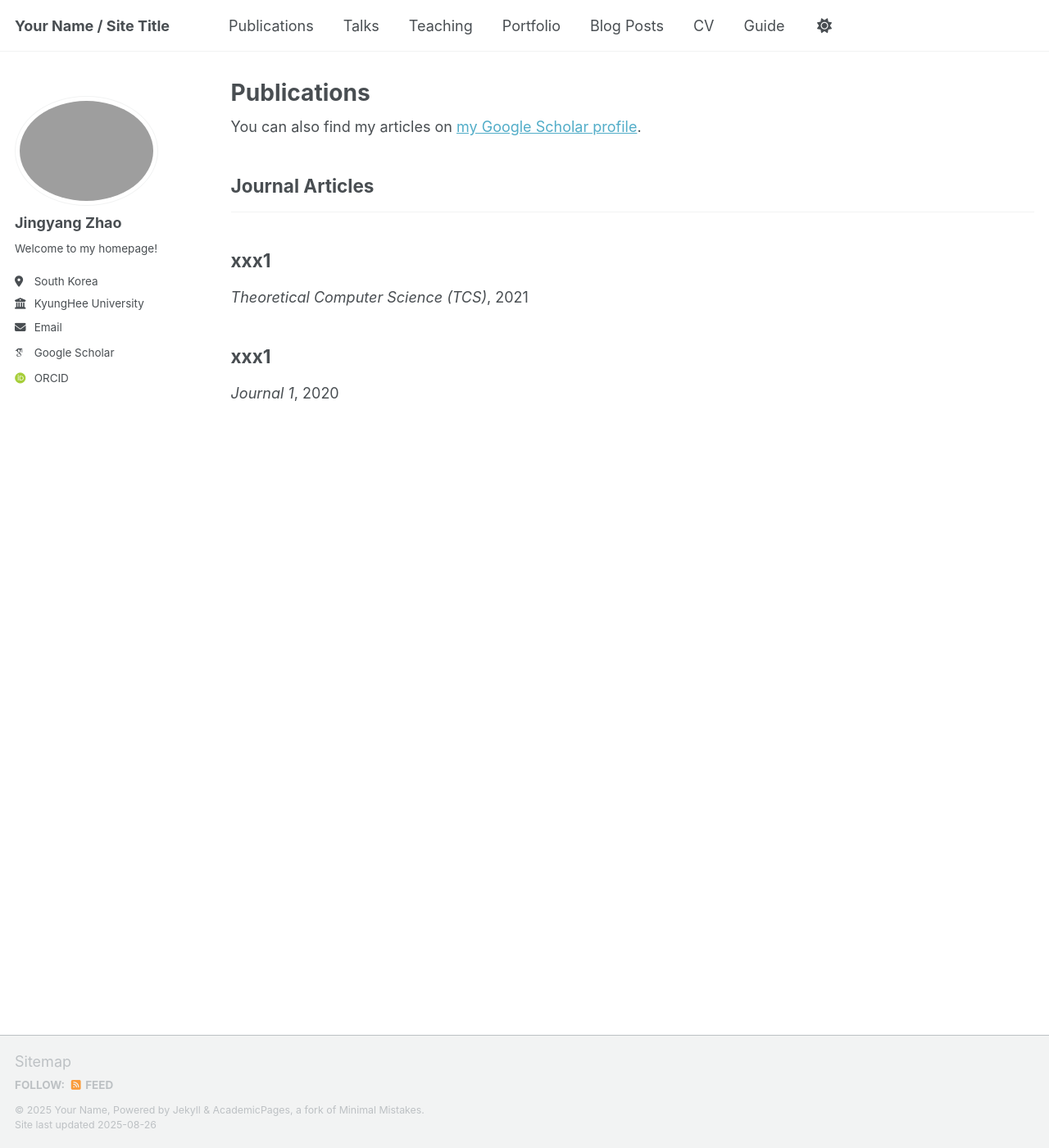
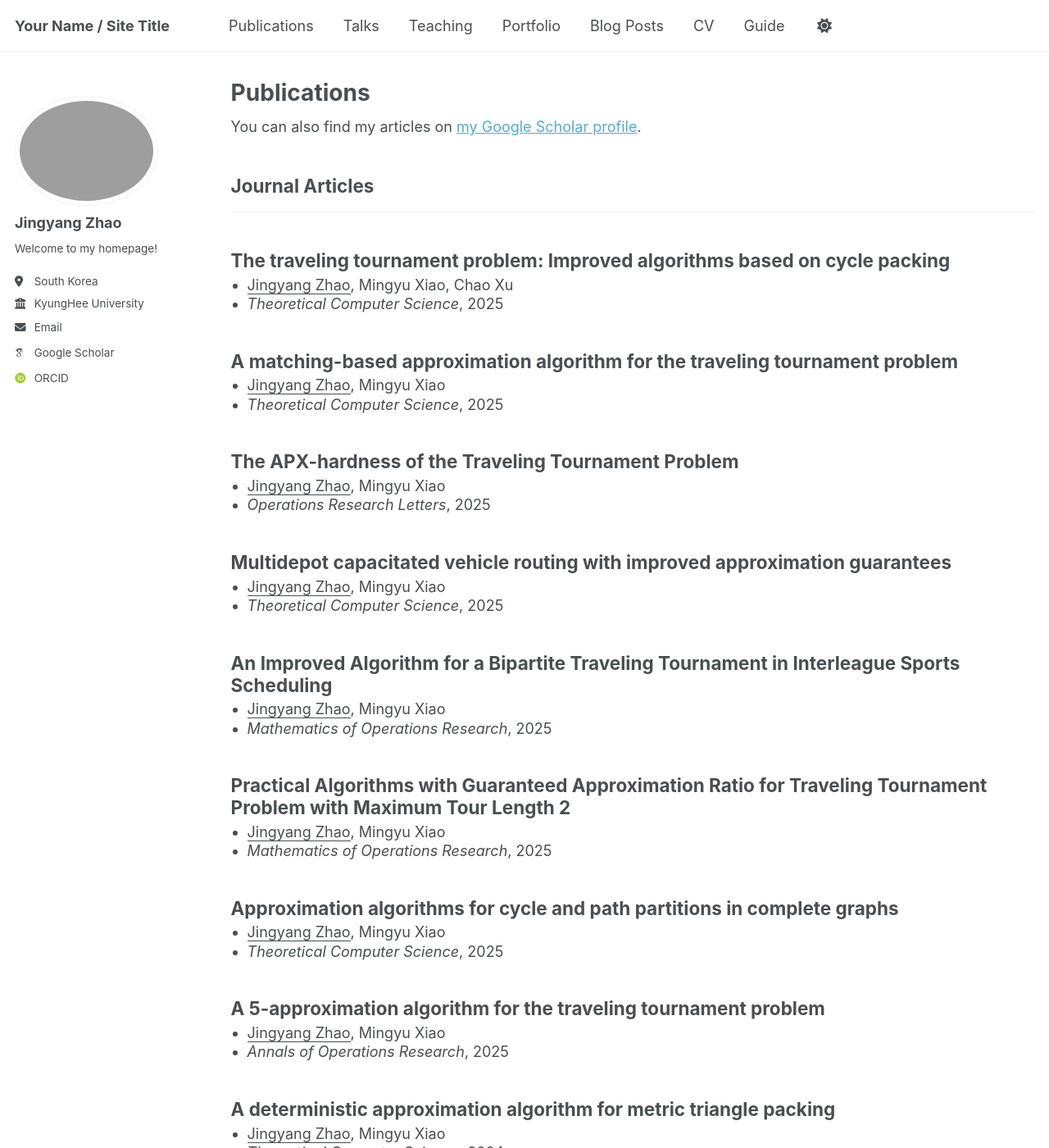
Before and after one commit to JingyangZhao/jingyangzhao.github.io, a Jekyll site: the page built from _pages/publications.html, in a window 1280 px wide and 1400 px high. Shown: the whole window at 82% size. Built offline with Jekyll 4.4.1, drawn with Linux system fonts in a browser that asks for light colours; some web fonts are replaced; a script that is not in the unit is left out; some of the changed text lies outside the part shown.

Commit message:
update publications and site content

```diff
--- a/_config.yml
+++ b/_config.yml
@@ -221,7 +221,7 @@ collections:
     output: true
     permalink: /:collection/:path/
   publications:
-    output: true
+    output: false
     permalink: /:collection/:path/
   portfolio:
     output: true
--- /dev/null
+++ b/_data/journals.yml
@@ -0,0 +1,9 @@
+- title: "Multidepot capacitated vehicle routing with improved approximation guarantees"
+  authors: "Jingyang Zhao, Mingyu Xiao"
+  venue: "Theoretical Computer Science"
+  date: 2025-01-01
+
+- title: "A deterministic approximation algorithm for metric triangle packing"
+  authors: "Jingyang Zhao, Mingyu Xiao"
+  venue: "Theoretical Computer Science"
+  date: 2024-01-01
--- a/_includes/archive-single.html
+++ b/_includes/archive-single.html
@@ -44,9 +44,15 @@
 
         {% if post.collection == 'teaching' %}
           <p> {{ post.type }}, <i>{{ post.venue }}</i>, {{ post.date | default: "1900-01-01" | date: "%Y" }} </p>
+
         {% elsif post.collection == 'publications' %}
-          <!-- <p>Published in <i>{{ post.venue }}</i>, {{ post.date | default: "1900-01-01" | date: "%Y" }} </p> -->
-          <p><i>{{ post.venue }}</i>, {{ post.date | default: "1900-01-01" | date: "%Y" }} </p>
+  <ul style="list-style-type: disc; padding-left: 20px; margin: 0; line-height: 1.2;">
+    {% if post.authors %}
+      <li style="margin-bottom: 0.1em;">{{ post.authors }}</li>
+    {% endif %}
+    <li style="margin-bottom: 0.1em;"><i>{{ post.venue }}</i>, {{ post.date | default: "1900-01-01" | date: "%Y" }}</li>
+  </ul>
+
         {% elsif post.date %}
          <p class="page__date"><strong><i class="fa fa-fw fa-calendar" aria-hidden="true"></i> {{ site.data.ui-text[site.locale].date_label | default: "Published:" }}</strong> <time datetime="{{ post.date | default: "1900-01-01" | date_to_xmlschema }}">{{ post.date | default: "1900-01-01" | date: "%B %d, %Y" }}</time></p>
         {% endif %}
--- a/_publications/2.md
+++ b/_publications/j10.md
@@ -1,11 +1,12 @@
 ---
-title: "xxx1"
+title: "The APX-hardness of the Traveling Tournament Problem"
 collection: publications
 category: manuscripts
+authors: "<u>Jingyang Zhao</u>, Mingyu Xiao"
 # permalink: /publication/2009-10-01-paper-title-number-1
 # excerpt: 'This paper is about the number 1. The number 2 is left for future work.'
-date: 2021-10-01
-venue: 'Theoretical Computer Science (TCS)'
+date: 2025-09-01
+venue: 'Operations Research Letters'
 # slidesurl: 'http://academicpages.github.io/files/slides1.pdf'
 # paperurl: 'http://academicpages.github.io/files/paper1.pdf'
 # bibtexurl: 'http://academicpages.github.io/files/bibtex1.bib'
--- a/_publications/1.md
+++ b/_publications/j2.md
@@ -1,11 +1,12 @@
 ---
-title: "xxx1"
+title: "A deterministic approximation algorithm for metric triangle packing"
 collection: publications
 category: manuscripts
+authors: "<u>Jingyang Zhao</u>, Mingyu Xiao"
 # permalink: /publication/2009-10-01-paper-title-number-1
 # excerpt: 'This paper is about the number 1. The number 2 is left for future work.'
-date: 2020-10-01
-venue: 'Journal 1'
+date: 2024-09-27
+venue: 'Theoretical Computer Science'
 # slidesurl: 'http://academicpages.github.io/files/slides1.pdf'
 # paperurl: 'http://academicpages.github.io/files/paper1.pdf'
 # bibtexurl: 'http://academicpages.github.io/files/bibtex1.bib'
```
Also changed, not shown: _publications/conference1.md (added, +13 -0 lines), _publications/j1.md (added, +14 -0 lines), _publications/j3.md (added, +14 -0 lines), _publications/j4.md (added, +14 -0 lines), _publications/j5.md (added, +14 -0 lines), _publications/j6.md (added, +14 -0 lines), _publications/j7.md (added, +14 -0 lines), _publications/j8.md (added, +14 -0 lines), _publications/j9.md (added, +14 -0 lines).
